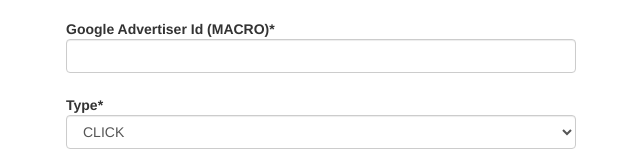
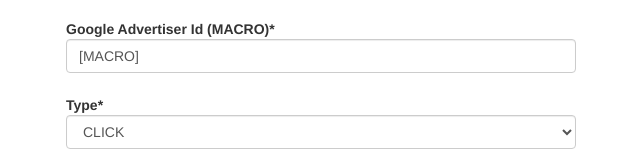
Before and after one commit to cohnen/cohnen.github.io, a plain HTML site: page index.html in a window 1280 px wide. Shown: the part 344-505 px from the top of the page, 319-959 px from the left. Drawn offline with nearby package versions, Linux system fonts and the light colour scheme.

Commit message:
Update index.html

```diff
--- a/index.html
+++ b/index.html
@@ -45,7 +45,7 @@ form {
       </div>
         <div class="form-group">
           <label for="ad_device_id" class="control-label">Google Advertiser Id (MACRO)*</label>
-          <input type="text" class="form-control" id="ad_device_id" required />
+          <input type="text" class="form-control" id="ad_device_id" required value="[MACRO]" />
       </div>
         <div class="form-group">
           <label for="type" class="control-label">Type*</label>
@@ -66,7 +66,7 @@ form {
       </div>
         <div class="form-group">
           <label for="sale_amount" class="control-label">Sale Amount</label>
-          <input type="text" class="form-control" id="sale_amount" required />
+          <input type="text" class="form-control" id="sale_amount" />
       </div>
        <div class="form-group">
           <label for="sale_currency_code" class="control-label">Sale Currency Code</label>
@@ -74,7 +74,7 @@ form {
       </div>
        <div class="form-group">
           <label for="extra" class="control-label">Extra</label>
-          <input type="text" class="form-control" id="extra" required />
+          <input type="text" class="form-control" id="extra" />
       </div>
 
       <div class="form-group">
```
